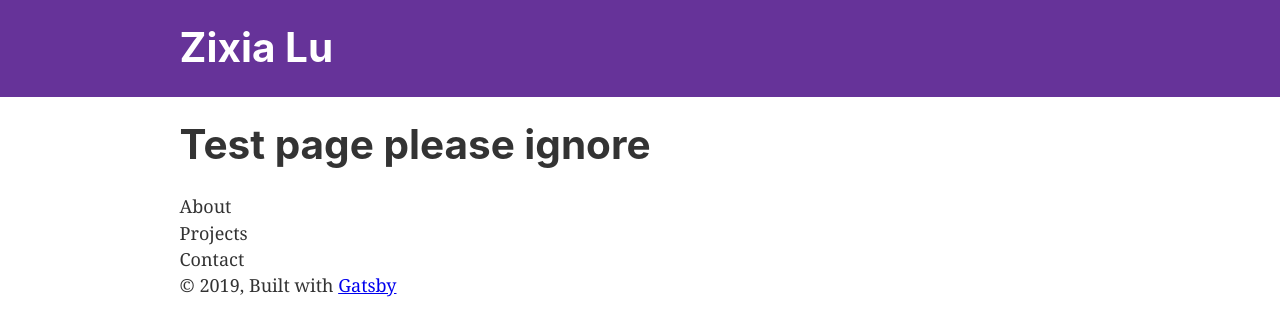
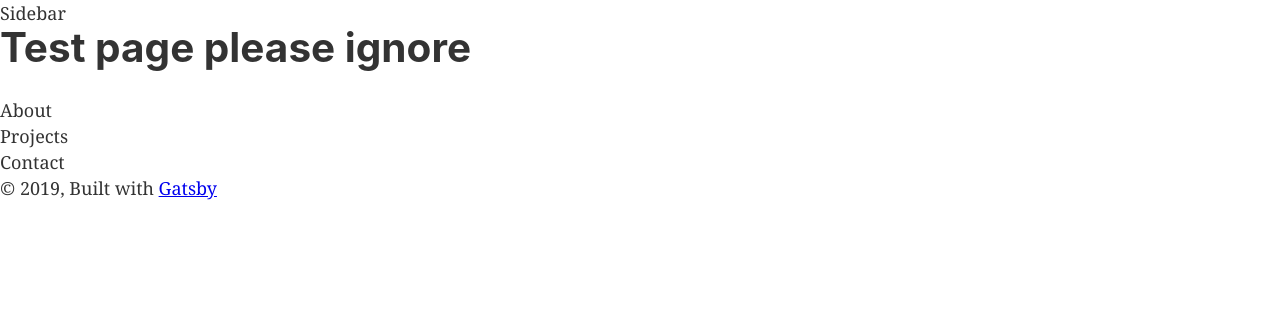
Before and after one commit to zixialu/zixia.lu, a Gatsby site: page / in a window 1280 px wide. Built offline with nearby package versions, Linux system fonts and the light colour scheme; Gatsby itself is replaced by a stand-in of ours.

Commit message:
Remove header, add sidebar

```diff
--- a/src/components/header.js
+++ /dev/null
@@ -1,42 +0,0 @@
-import { Link } from "gatsby"
-import PropTypes from "prop-types"
-import React from "react"
-
-const Header = ({ siteTitle }) => (
-  <header
-    style={{
-      background: `rebeccapurple`,
-      marginBottom: `1.45rem`,
-    }}
-  >
-    <div
-      style={{
-        margin: `0 auto`,
-        maxWidth: 960,
-        padding: `1.45rem 1.0875rem`,
-      }}
-    >
-      <h1 style={{ margin: 0 }}>
-        <Link
-          to="/"
-          style={{
-            color: `white`,
-            textDecoration: `none`,
-          }}
-        >
-          {siteTitle}
-        </Link>
-      </h1>
-    </div>
-  </header>
-)
-
-Header.propTypes = {
-  siteTitle: PropTypes.string,
-}
-
-Header.defaultProps = {
-  siteTitle: ``,
-}
-
-export default Header
--- a/src/components/layout.js
+++ b/src/components/layout.js
@@ -9,7 +9,7 @@ import React from "react"
 import PropTypes from "prop-types"
 import { useStaticQuery, graphql } from "gatsby"
 
-import Header from "./header"
+import Sidebar from '../components/sidebar';
 import "./layout.scss"
 
 const Layout = ({ children }) => {
@@ -25,15 +25,8 @@ const Layout = ({ children }) => {
 
   return (
     <>
-      <Header siteTitle={data.site.siteMetadata.title} />
-      <div
-        style={{
-          margin: `0 auto`,
-          maxWidth: 960,
-          padding: `0px 1.0875rem 1.45rem`,
-          paddingTop: 0,
-        }}
-      >
+      <Sidebar />
+      <div>
         <main>{children}</main>
         <footer>
           © {new Date().getFullYear()}, Built with
--- /dev/null
+++ b/src/components/sidebar.js
@@ -0,0 +1,16 @@
+import PropTypes from "prop-types"
+import React from "react"
+
+import './sidebar.scss';
+
+const Sidebar = () => (
+  <div>Sidebar</div>
+);
+
+Sidebar.propTypes = {
+};
+
+Sidebar.defaultProps = {
+};
+
+export default Sidebar;
```
Also changed, not shown: src/components/sidebar.scss (added).
